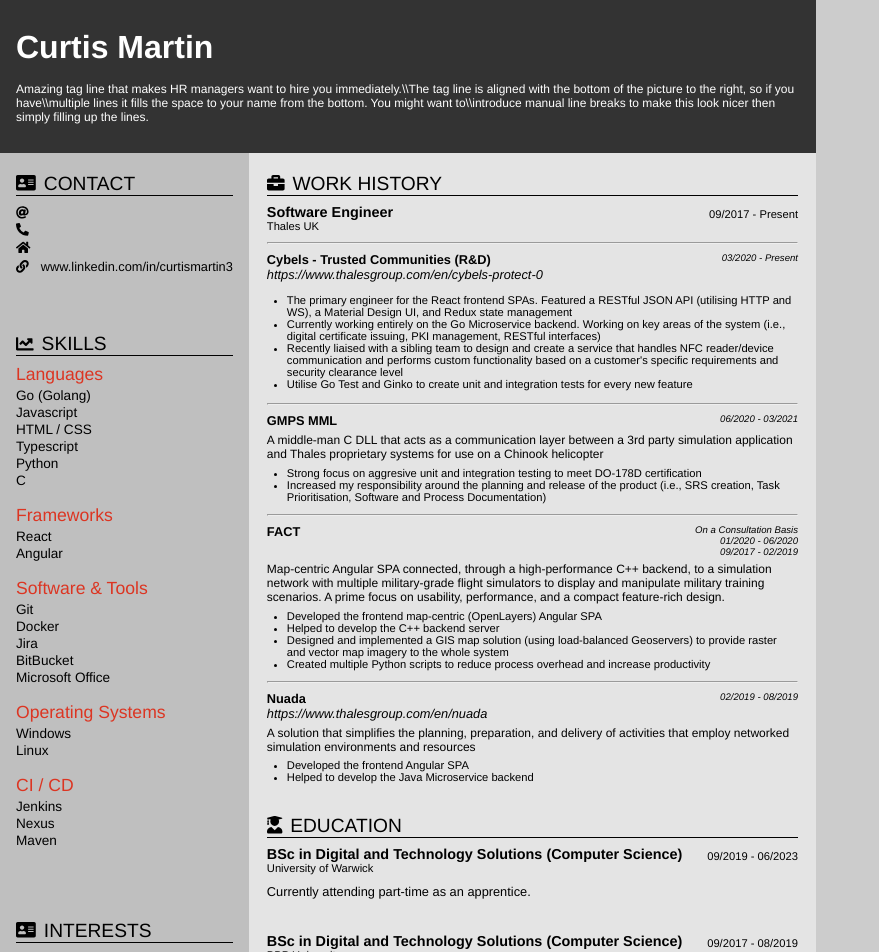
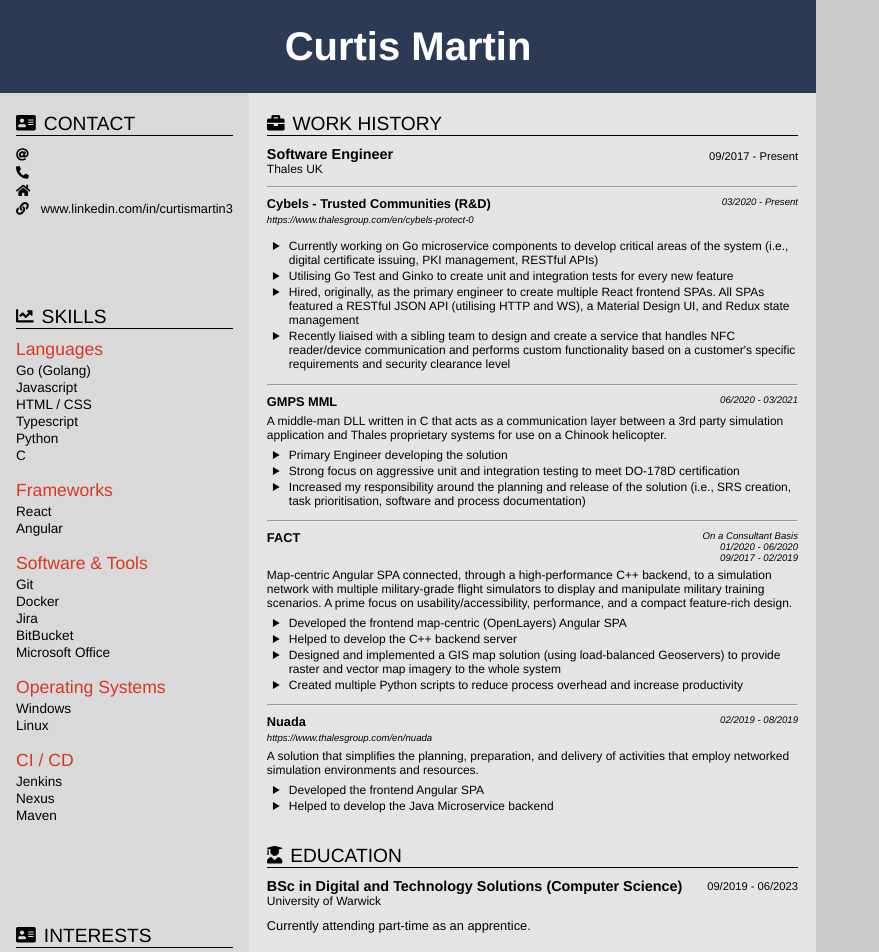
Before and after one commit to CurtisM132/resume, a React (Create React App) app: page / in a window 1280 px wide. Shown: the top 952 px of the page, without its empty margins (0-879 px from the left). Built offline with nearby package versions, Linux system fonts and the light colour scheme.

Commit message:
Small Styling Changes

```diff
--- a/src/features/content-title/ContentTitle.css
+++ b/src/features/content-title/ContentTitle.css
@@ -3,7 +3,7 @@
     flex-direction: row;
     align-items: center;
 
-    margin-bottom: 8px;
+    margin-bottom: 10px;
     border-bottom: 1px solid black;
 }
 
--- a/src/features/education-history/EducationHistory.css
+++ b/src/features/education-history/EducationHistory.css
@@ -1,3 +1,7 @@
 .education-details {
     margin-bottom: 8px;
 }
+
+.education-entry {
+    margin: 50px 0;
+}
--- a/src/features/education-history/EducationHistory.jsx
+++ b/src/features/education-history/EducationHistory.jsx
@@ -12,7 +12,7 @@
   library.add(faUserGraduate);
 
   return (
-    <>
+    <div>
       <ContentTitle icon={<FontAwesomeIcon icon="user-graduate" />} text="EDUCATION" />
 
       <EducationEntry
@@ -25,8 +25,6 @@
         </div>
       </EducationEntry>
 
-      <br />
-
       <EducationEntry
         courseTitle="BSc in Digital and Technology Solutions (Computer Science)"
         date="09/2017 - 08/2019"
@@ -34,10 +32,10 @@
       >
         <div className="education-details">
           I started my apprenticeship studying here but transferred to the University
-          of Warwick after two years of sub-par teaching.
+          of Warwick after two years.
         </div>
       </EducationEntry>
-    </>
+    </div>
   );
 };
 
--- a/src/features/education-history/education-entry/EducationEntry.css
+++ b/src/features/education-history/education-entry/EducationEntry.css
@@ -1,4 +1,8 @@
-.container {
+.education-entry-container {
+    margin-bottom: 20px;
+}
+
+.education-details-container {
     display: flex;
     flex-direction: row;
     margin-bottom: 10px;
@@ -11,15 +15,15 @@
 }
 
 .institution-details {
-    font-size: 0.7rem;
-    font-weight: light;
+    font-size: 0.75rem;
+    font-weight: lighter;
 }
 
 .education-date {
-    margin-top: 4px;
+    margin-top: 2px;
 
     font-size: 0.7rem;
-    font-weight: light;
+    font-weight: lighter;
 }
 
 .education-details {
--- a/src/features/education-history/education-entry/EducationEntry.jsx
+++ b/src/features/education-history/education-entry/EducationEntry.jsx
@@ -17,8 +17,8 @@
   courseTitle, date, institutionDetails, children,
 }) {
   return (
-    <>
-      <div className="container">
+    <div className="education-entry-container">
+      <div className="education-details-container">
         <div>
           <div className="course-title">{courseTitle}</div>
           <div className="institution-details">{institutionDetails}</div>
@@ -29,7 +29,7 @@
       <div className="education-details">
         {children}
       </div>
-    </>
+    </div>
   );
 };
 
--- a/src/features/header/Header.css
+++ b/src/features/header/Header.css
@@ -3,19 +3,23 @@
     flex-direction: column;
 
     height: fit-content;
-    padding: 1.8em 1em;
+    padding: 1.5em 1em;
 
-    background-color: #333333;
+    background-color: #2D3A56;
     color: white;
+
+    z-index: 999;
 }
 
 .name {
-    margin-bottom: 0.5em;
+    text-align: center;
 
-    font-size: 2em;
+    font-size: 2.5em;
     font-weight: bold;
 }
 
 .tag {
+    margin-top: 0.5em;
+
     font-size: 0.75em;
 }
--- a/src/features/header/Header.jsx
+++ b/src/features/header/Header.jsx
@@ -8,9 +8,9 @@
       <div className="name">
         Curtis Martin
       </div>
-      <div className="tag">
-        Amazing tag line that makes HR managers want to hire you immediately.\\The tag line is aligned with the bottom of the picture to the right, so if you have\\multiple lines it fills the space to your name from the bottom. You might want to\\introduce manual line breaks to make this look nicer then simply filling up the lines.
-      </div>
+      {/* <div className="tag">
+        Amazing tag line that makes HR managers want to hire you immediately.
+      </div> */}
     </div>
   );
 };
--- a/src/features/sidebar/SideBar.css
+++ b/src/features/sidebar/SideBar.css
@@ -7,5 +7,5 @@
 
     padding: 20px 16px;
 
-    background-color: #BFBFBF;
+    background-color: #D9D9D9;
 }
--- a/src/features/work-history/WorkHistory.css
+++ b/src/features/work-history/WorkHistory.css
@@ -9,7 +9,7 @@
     font-style: italic;
     font-weight: lighter;
 
-    white-space: nowrap
+    white-space: nowrap;
 }
 
 .project-desc {
@@ -22,5 +22,15 @@
     margin-block-start: 0.5em;
     padding-inline-start: 20px;
 
-    font-size: 0.7rem;
+    list-style-type: disclosure-closed;
+
+    font-size: 0.75rem;
 }
+
+li {
+    margin: 2px;
+}
+
+i {
+    font-size: 0.6rem;
+}
--- a/src/features/work-history/WorkHistory.jsx
+++ b/src/features/work-history/WorkHistory.jsx
@@ -37,19 +37,19 @@
           <p>
             <ul>
               <li>
-                The primary engineer for the React frontend SPAs. Featured a RESTful JSON API
-                (utilising HTTP and WS), a Material Design UI, and Redux state management
+                Currently working on Go microservice components to develop critical areas
+                of the system (i.e., digital certificate issuing, PKI management, RESTful APIs)
             </li>
               <li>
-                Currently working entirely on the Go Microservice backend. Working on key areas
-                of the system (i.e., digital certificate issuing, PKI management, RESTful interfaces)
+                Utilising Go Test and Ginko to create unit and integration tests for every new feature
+            </li>
+              <li>
+                Hired, originally, as the primary engineer to create multiple React frontend SPAs. All SPAs featured a RESTful JSON API
+                (utilising HTTP and WS), a Material Design UI, and Redux state management
             </li>
               <li>
                 Recently liaised with a sibling team to design and create a service that handles NFC reader/device communication
                 and performs custom functionality based on a customer's specific requirements and security clearance level
-            </li>
-              <li>
-                Utilise Go Test and Ginko to create unit and integration tests for every new feature
             </li>
             </ul>
           </p>
@@ -68,16 +68,19 @@
           </div>
 
           <div className="project-desc">
-            A middle-man C DLL that acts as a communication layer between a 3rd party simulation application and Thales proprietary systems for use on a Chinook helicopter
+            A middle-man DLL written in C that acts as a communication layer between a 3rd party simulation application and Thales proprietary systems for use on a Chinook helicopter.
           </div>
 
           <ul>
             <li>
-              Strong focus on aggresive unit and integration testing to meet DO-178D certification
+              Primary Engineer developing the solution
             </li>
             <li>
-              Increased my responsibility around the planning and release of the product (i.e., SRS creation,
-              Task Prioritisation, Software and Process Documentation)
+              Strong focus on aggressive unit and integration testing to meet DO-178D certification
+            </li>
+            <li>
+              Increased my responsibility around the planning and release of the solution (i.e., SRS creation,
+              task prioritisation, software and process documentation)
             </li>
           </ul>
         </div>
@@ -92,7 +95,7 @@
 
             </div>
             <div className={"project-date"}>
-              On a Consultation Basis
+              On a Consultant Basis
               <br />
               01/2020 - 06/2020
               <br />
@@ -103,7 +106,7 @@
           <div className="project-desc">
             Map-centric Angular SPA connected, through a high-performance C++ backend, to a simulation
             network with multiple military-grade flight simulators to display and manipulate military
-            training scenarios. A prime focus on usability, performance, and a compact feature-rich design.
+            training scenarios. A prime focus on usability/accessibility, performance, and a compact feature-rich design.
           </div>
 
           <ul>
@@ -138,7 +141,7 @@
           </div>
 
           <div className="project-desc">
-            A solution that simplifies the planning, preparation, and delivery of activities that employ networked simulation environments and resources
+            A solution that simplifies the planning, preparation, and delivery of activities that employ networked simulation environments and resources.
           </div>
 
           <ul>
--- a/src/features/work-history/job-entry/JobEntry.css
+++ b/src/features/work-history/job-entry/JobEntry.css
@@ -11,7 +11,7 @@
 }
 
 .employer-details {
-    font-size: 0.7rem;
+    font-size: 0.75rem;
     font-weight: light;
 }
 
```
